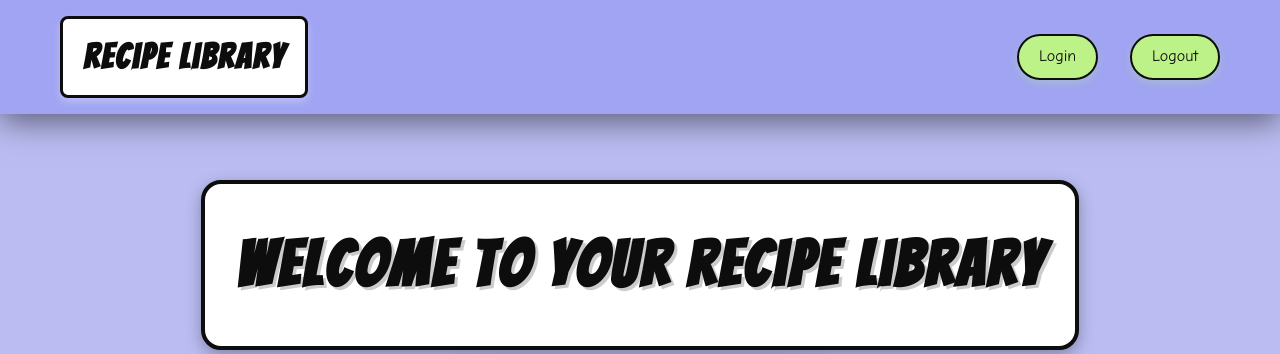
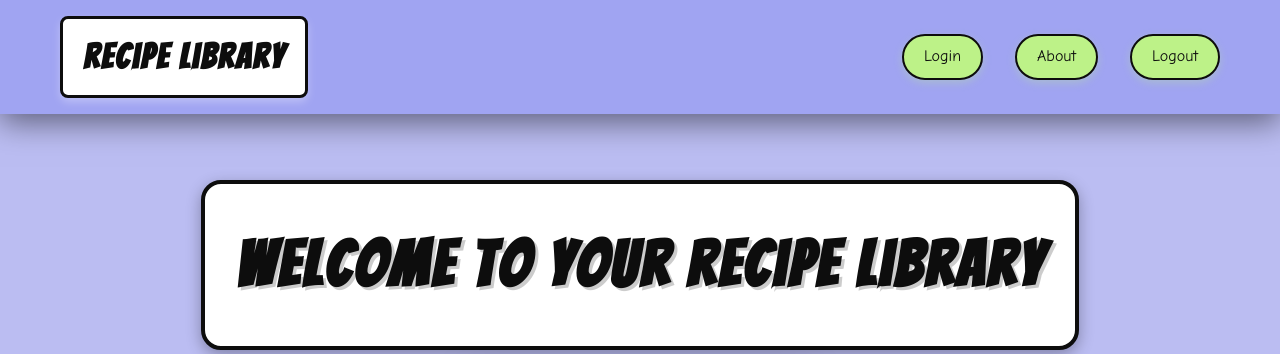
Before and after one commit to Bre-Wonder/Recipe-App-Achievment, a Django app: page / in a window 1280 px wide. Shown: the top 354 px of the page. Run offline with Django 5.2, Linux system fonts and the light colour scheme.

Commit message:
added about to the navgation bar

```diff
--- a/Acheivement 2/A2_Recipe_App/src/recipeApp/templates/recipeApp/charts.html
+++ b/Acheivement 2/A2_Recipe_App/src/recipeApp/templates/recipeApp/charts.html
@@ -380,6 +380,7 @@
                 <ul class="nav-links">
                     <li><a href="{% url 'recipeApp:home' %}">Home</a></li>
                     <li><a href="{% url 'recipeApp:list' %}">All Recipes</a></li>
+                    <li><a href="{% url 'recipeApp:about' %}">About</a></li>
                     <li><a href="{% url 'logout' %}">Logout</a></li>
                 </ul>
             </div>
--- a/Acheivement 2/A2_Recipe_App/src/recipeApp/templates/recipeApp/ingredient_search.html
+++ b/Acheivement 2/A2_Recipe_App/src/recipeApp/templates/recipeApp/ingredient_search.html
@@ -439,6 +439,8 @@
                      </form></li>
                     <li><a href="{% url 'recipeApp:home' %}">Home</a></li>
                     <li><a href="{% url 'recipeApp:list' %}">All Recipes</a></li>
+                    <li><a href="{% url 'recipeApp:charts' %}">Charts</a></li>
+                    <li><a href="{% url 'recipeApp:about' %}">About</a></li>
                     <li><a href="{% url 'logout' %}">Logout</a></li>
                 </ul>
             </div>
--- a/Acheivement 2/A2_Recipe_App/src/recipeApp/templates/recipeApp/main_recipelist.html
+++ b/Acheivement 2/A2_Recipe_App/src/recipeApp/templates/recipeApp/main_recipelist.html
@@ -440,6 +440,7 @@
                      </form></li>
                     <li><a href="{% url 'recipeApp:home' %}">Home</a></li>
                     <li><a href="{% url 'recipeApp:charts' %}">Charts</a></li>
+                    <li><a href="{% url 'recipeApp:about' %}">About</a></li>
                     <li><a href ="{%url 'logout' %}"> Logout </a></li>
                 </ul>
             </div>
--- a/Acheivement 2/A2_Recipe_App/src/recipeApp/templates/recipeApp/recipe_details.html
+++ b/Acheivement 2/A2_Recipe_App/src/recipeApp/templates/recipeApp/recipe_details.html
@@ -245,6 +245,7 @@
                     <li><a href="{% url 'recipeApp:home' %}">Home</a></li>
                     <li><a href="{% url 'recipeApp:list' %}">All Recipes</a></li>
                     <li><a href="{% url 'recipeApp:charts' %}">Charts</a></li>
+                    <li><a href="{% url 'recipeApp:about' %}">About</a></li>
                     <li><a href ="{%url 'logout' %}"> Logout </a></li>
                 </ul>
             </div>
--- a/Acheivement 2/A2_Recipe_App/src/recipeApp/templates/recipeApp/recipe_home.html
+++ b/Acheivement 2/A2_Recipe_App/src/recipeApp/templates/recipeApp/recipe_home.html
@@ -367,6 +367,7 @@
                 <div class="logo">Recipe Library</div>
                 <ul class="nav-links">
                     <a href="{% url 'login' %}">Login</a>
+                    <li><a href="{% url 'recipeApp:about' %}">About</a></li>
                     <li><a href ="{%url 'logout' %}"> Logout </a></li>
                 </ul>
             </div>
```
